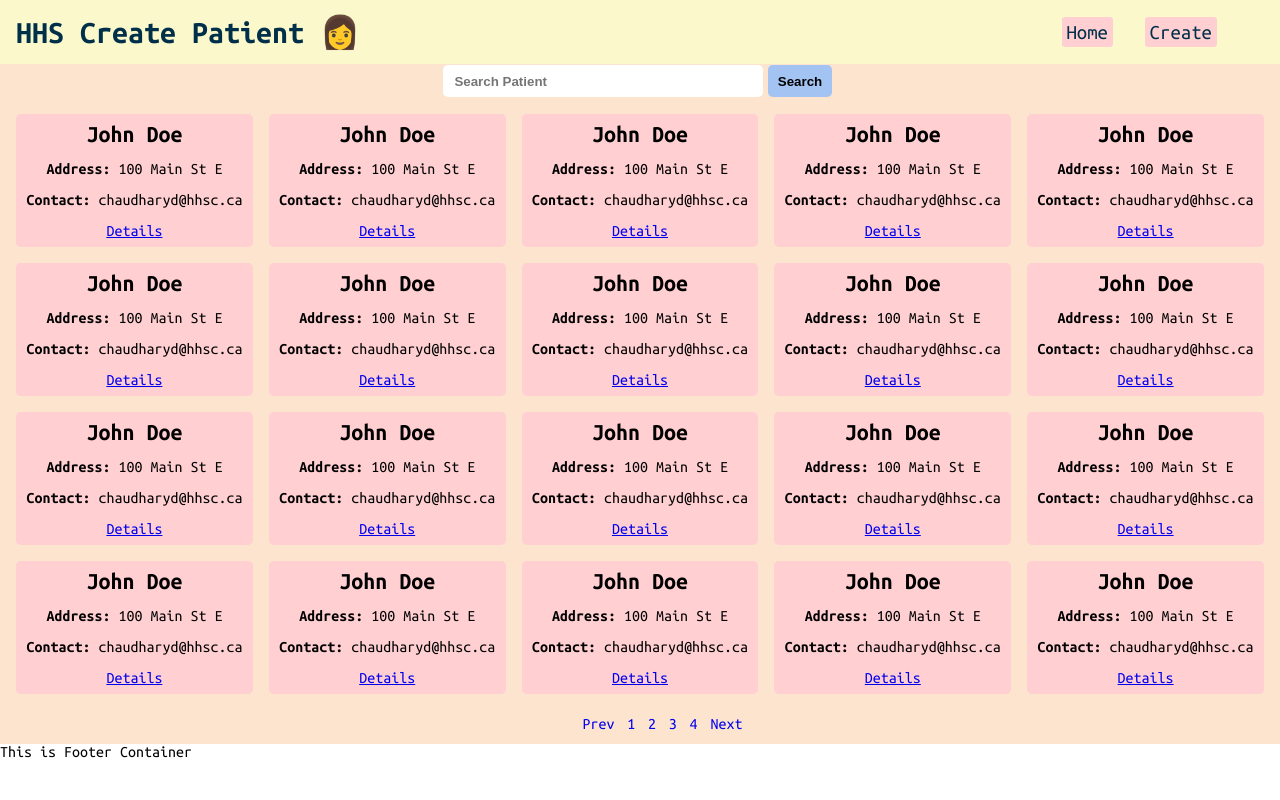
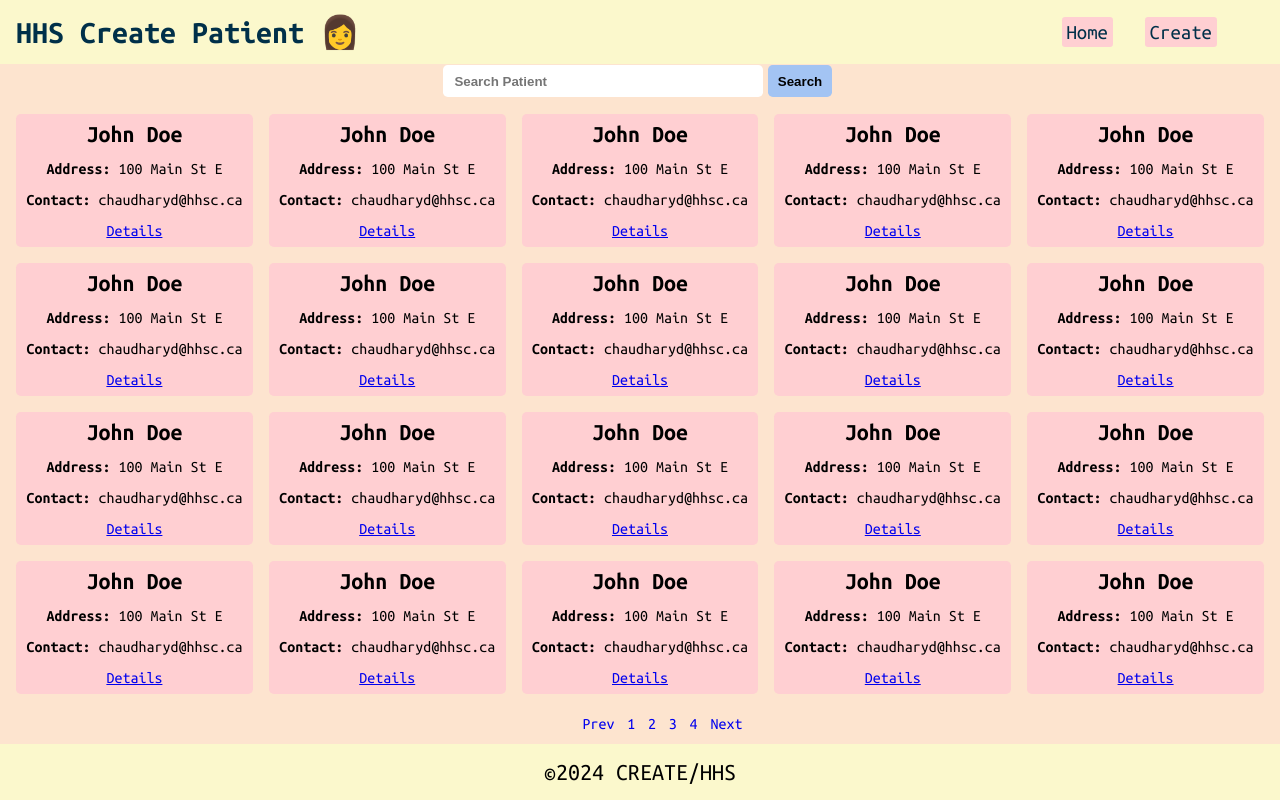
Before and after one commit to DevChaudhary78/fhir_hhs_patient, a Vue app: page / in a window 1280 px wide. Built offline with nearby package versions, Linux system fonts and the light colour scheme.

Commit message:
Footer styling done

```diff
--- a/src/assets/main.css
+++ b/src/assets/main.css
@@ -2,6 +2,7 @@
 
 :root {
 	--light-black: #003049;
+	--main-bg-h-f: #fbf8cc;
 }
 
 *,
--- a/src/components/FooterContainer.vue
+++ b/src/components/FooterContainer.vue
@@ -1,5 +1,16 @@
 <template>
   <footer>
-    This is Footer Container
+    <p>&copy;2024 CREATE/HHS</p>
   </footer>
 </template>
+
+<style scoped>
+footer {
+  background: var(--main-bg-h-f);
+  height: 7%;
+  display: flex;
+  justify-content: center;
+  align-items: center;
+  font-size: 1.5rem;
+}
+</style>
--- a/src/components/HeaderContainer.vue
+++ b/src/components/HeaderContainer.vue
@@ -23,7 +23,7 @@ header {
   display: flex;
   align-items: center;
   justify-content: space-between;
-  background: #fbf8cc;
+  background: var(--main-bg-h-f);
   color: var(--light-black);
   padding: 1rem;
 }
--- a/src/components/MainContainer.vue
+++ b/src/components/MainContainer.vue
@@ -154,7 +154,7 @@
 <style scoped>
 main {
   background: #fde4cf;
-  height: 85vh;
+  height: 85%;
 }
 
 main #search {
```
